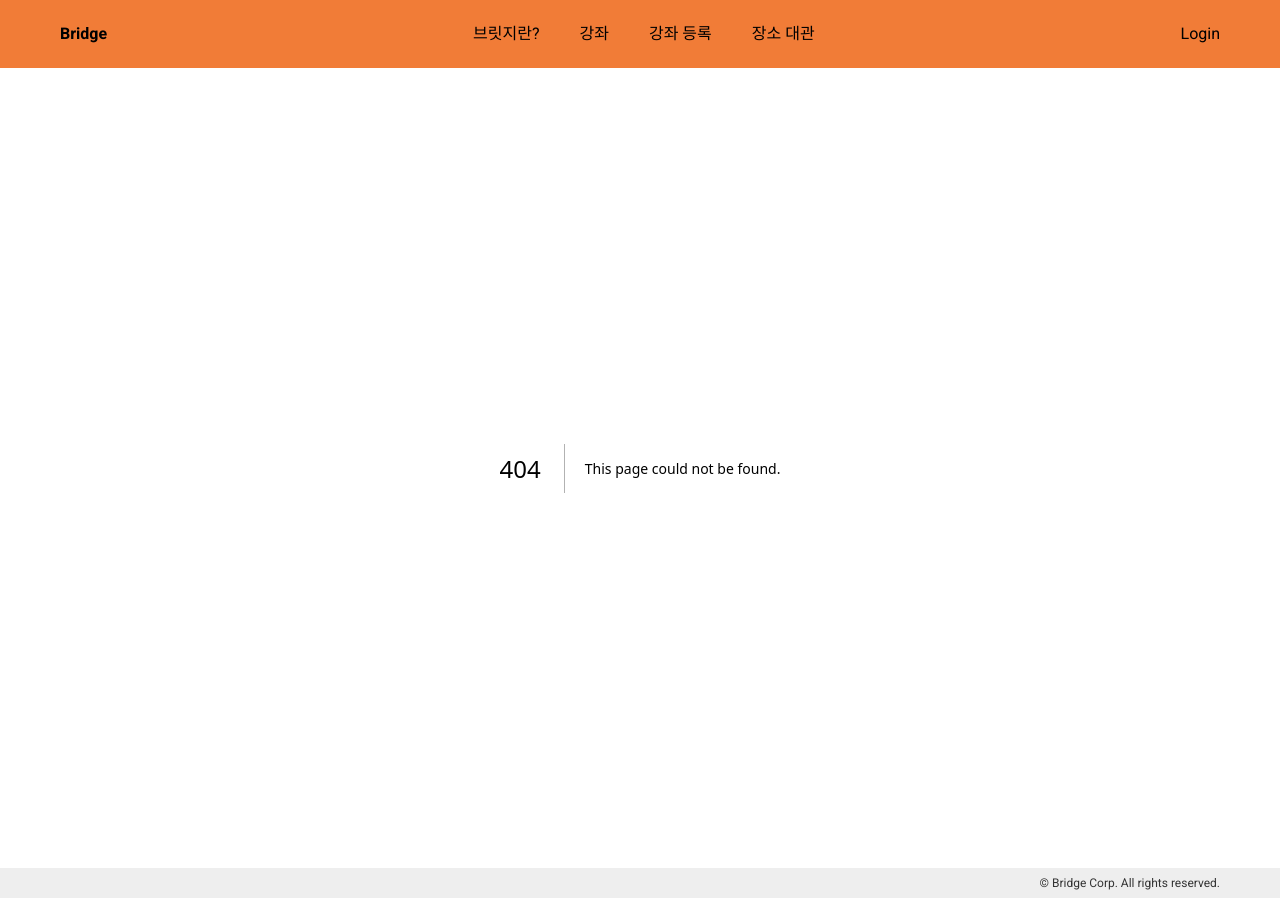
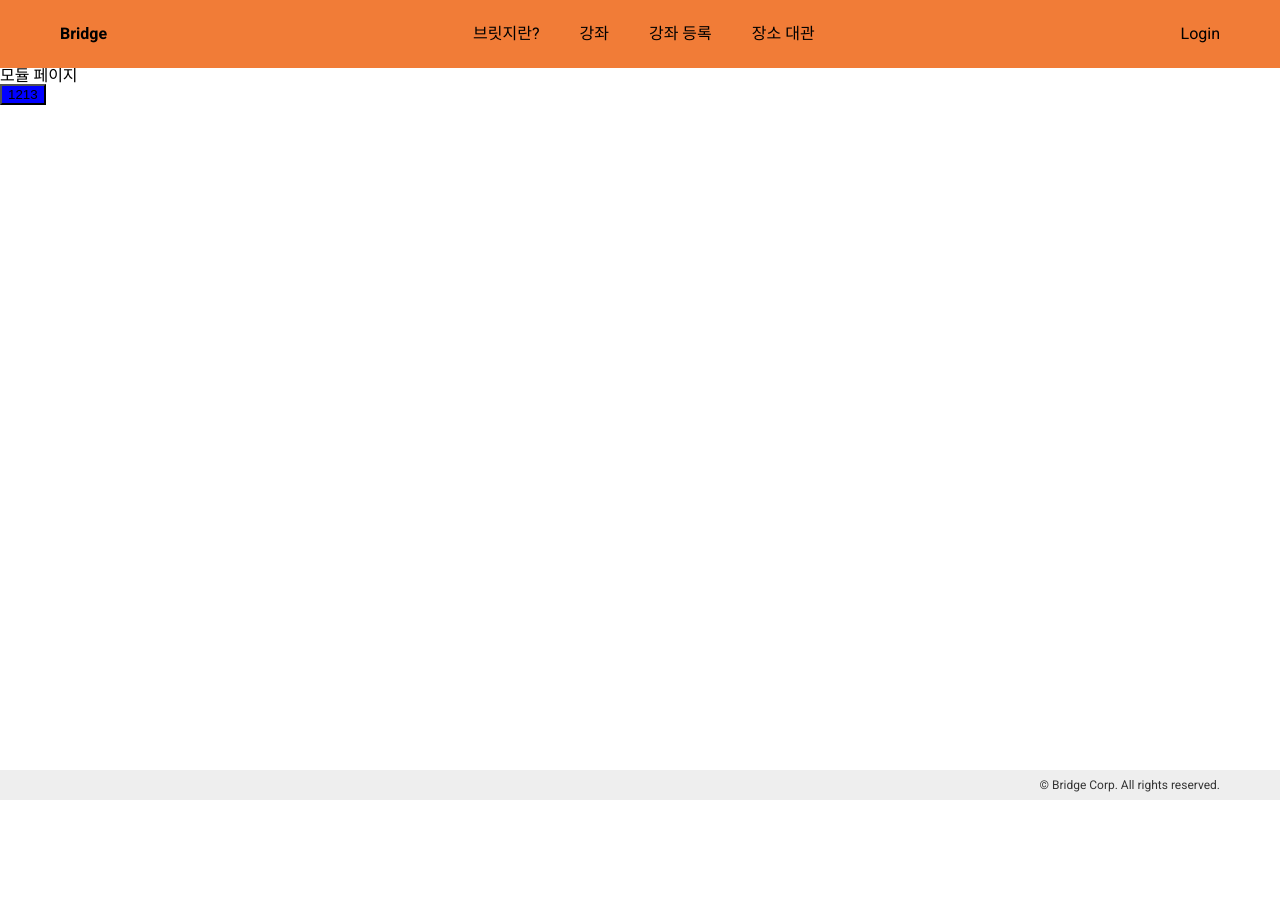
Before and after one commit to Bridge-Builder/bridge-app, a Next.js app: page /module in a window 1280 px wide. Before the commit this address had no page. After the commit the page ends 800 px from the top, so only its background shows below. Built offline with nearby package versions, Linux system fonts and the light colour scheme.

Commit message:
feat(component): ui에 대한 모듈과 모듈 페이지 추가 (#15)
ISSUES CLOSED: #14

```diff
--- a/next.config.js
+++ b/next.config.js
@@ -1,5 +1,3 @@
-// 넥스트 설정
-
 /** @type {import('next').NextConfig} */
 const nextConfig = {
   reactStrictMode: true
--- /dev/null
+++ b/src/config/colorConfig.ts
@@ -0,0 +1,29 @@
+export enum PRIMARY_COLOR {
+  MAIN = '#4fc3f7',
+  ACCENT = '#2e73ab',
+  SUCCESS = '#388e3c',
+  ERROR = '#d32f2f'
+}
+
+export enum SECONDARY_COLOR {
+  MAIN = '#000',
+  ACCENT = '#000',
+  SUCCESS = '#388e3c',
+  ERROR = '#d32f2f'
+}
+
+export enum TEXT {
+  BLACK = '#000',
+  WHITE = '#FFF',
+  BRAND = '#67b7f7'
+}
+
+export enum GRAY {
+  OP_30 = 'rgba(0, 0, 0, 0.03)',
+  OP_50 = 'rgba(0, 0, 0, 0.05)',
+  OP_100 = 'rgba(0, 0, 0, 0.1)',
+  OP_400 = 'rgba(0, 0, 0, 0.4)',
+  OP_600 = 'rgba(0, 0, 0, 0.6)',
+  OP_700 = 'rgba(0, 0, 0, 0.7)',
+  OP_800 = 'rgba(0, 0, 0, 0.8)'
+}
--- /dev/null
+++ b/src/modules/ui/button/Button.styles.tsx
@@ -0,0 +1,12 @@
+import styled from '@emotion/styled';
+import { ButtonProps } from '@/modules/ui/button/Button.types';
+
+export const StyledButton = styled.button((props: ButtonProps) => {
+  const { size, color, fontColor } = props;
+
+  return { backgroundColor: color || 'red', fontColor: fontColor || '#000' };
+});
+
+export const StyledButton1 = styled.button`
+  display: block;
+`;
--- /dev/null
+++ b/src/modules/ui/button/Button.tsx
@@ -0,0 +1,11 @@
+import { FC } from 'react';
+import { ButtonProps } from '@/modules/ui/button/Button.types';
+import { StyledButton } from '@/modules/ui/button/Button.styles';
+
+const Button: FC<ButtonProps> = props => {
+  const { children } = props;
+
+  return <StyledButton {...props}>{children}</StyledButton>;
+};
+
+export default Button;
--- /dev/null
+++ b/src/pages/module.tsx
@@ -0,0 +1,23 @@
+import Head from 'next/head';
+import { ArticleMain } from '@/styles/pages/Main.styles';
+import { useApp } from '@/components/providers/serviceApp/ServiceApp';
+import Button from '@/modules/ui/button/Button';
+
+export default function Module() {
+  const { headTitle } = useApp();
+
+  return (
+    <ArticleMain>
+      <Head>
+        <title>{headTitle || ''}</title>
+        <meta name="description" content="Generated by create next app" />
+        <meta name="viewport" content="width=device-width, initial-scale=1" />
+        <link rel="icon" href="/favicon.ico" />
+      </Head>
+      <h2>모듈 페이지</h2>
+      <div>
+        <Button color={'blue'}>1213</Button>
+      </div>
+    </ArticleMain>
+  );
+}
```
Also changed, not shown: src/modules/ui/button/Button.types.ts (added, +29 -0 lines).
